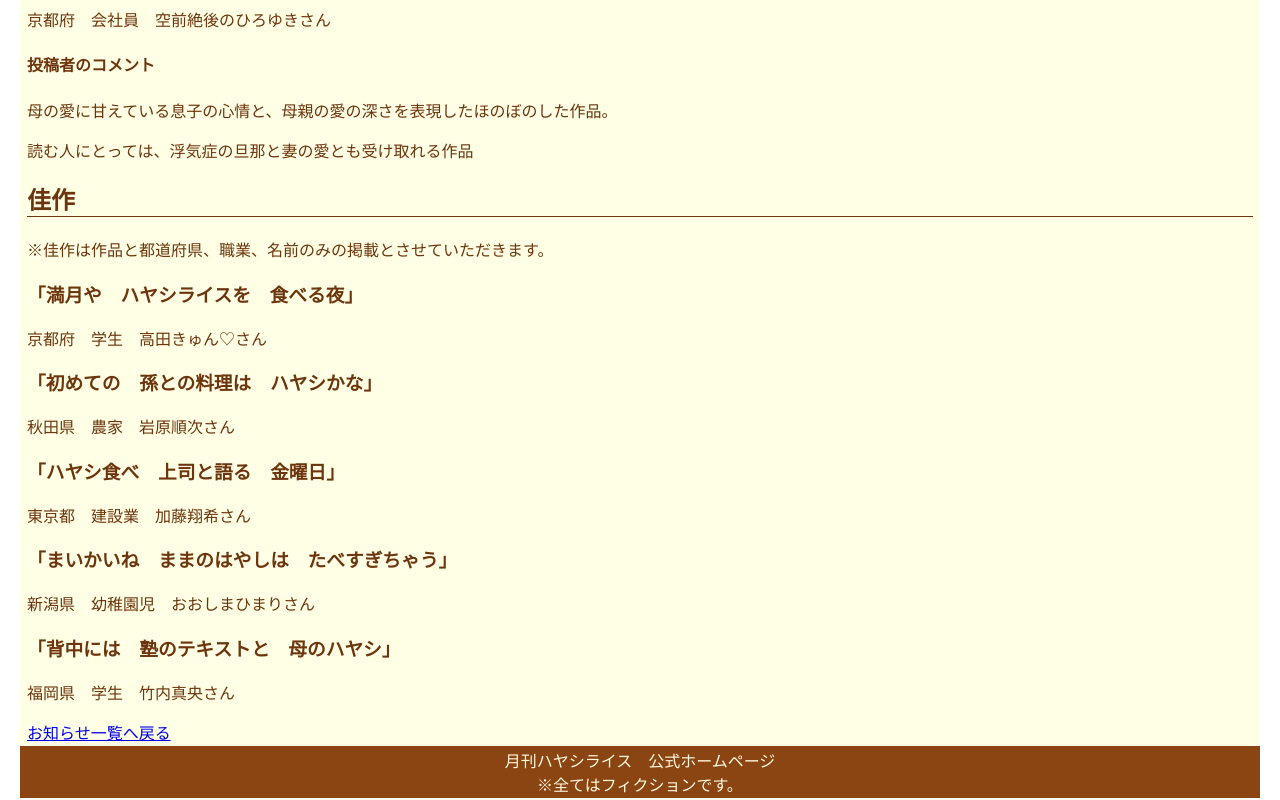
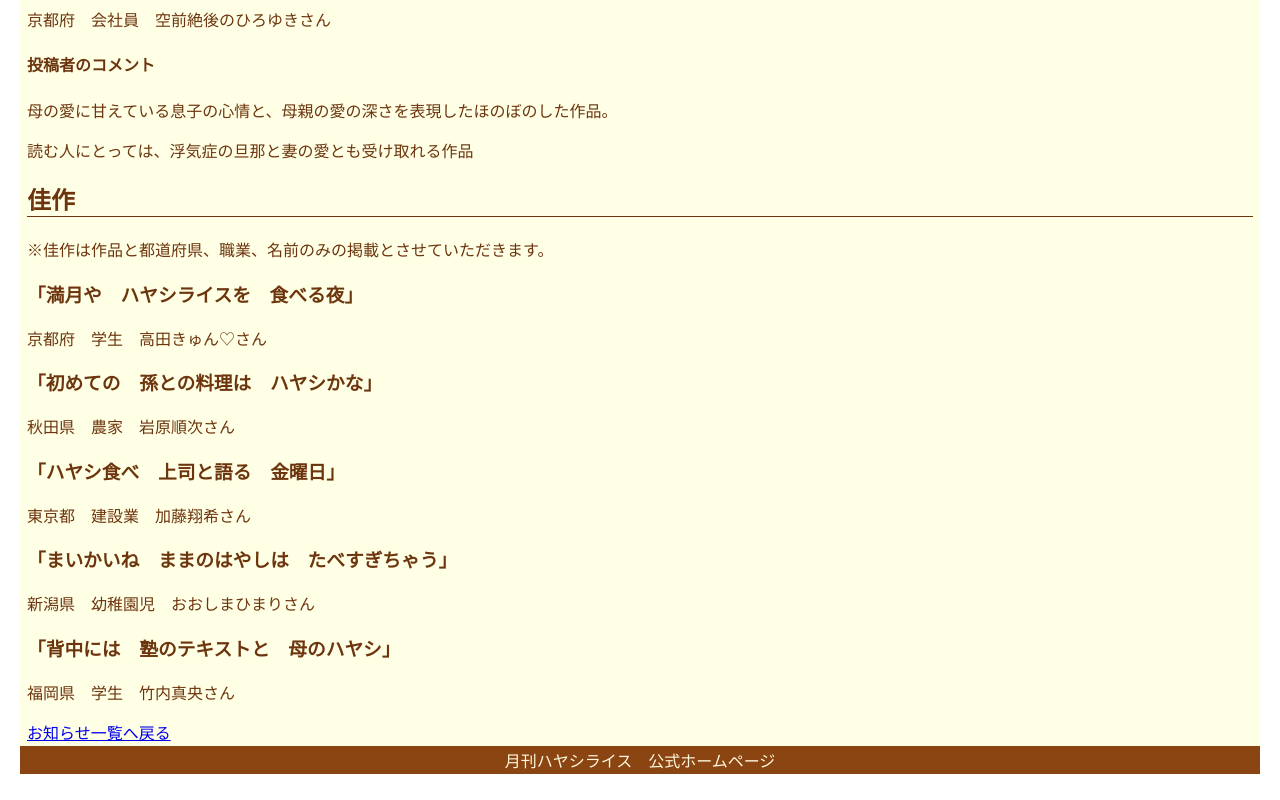
Before and after one commit to CurryDelicious/HashedBeef, a plain HTML site: page index.html in a window 1280 px wide. Shown: the part 1740-2540 px from the top of the page. After the commit the page ends 2516 px from the top, so only its background shows below. Drawn offline with Linux system fonts and the light colour scheme.

Commit message:
Update index.html

```diff
--- a/index.html
+++ b/index.html
@@ -59,7 +59,6 @@
 
     <footer>
      <p>月刊ハヤシライス　公式ホームページ</p>
-     <p>※全てはフィクションです。</p>
     </footer>
   </body>
 
```
